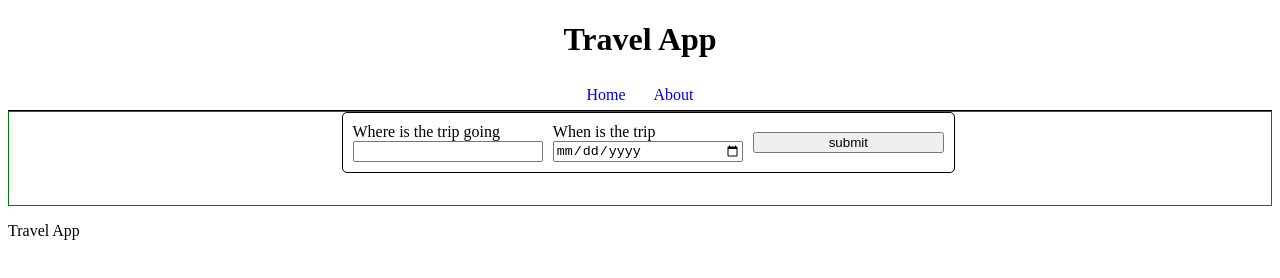
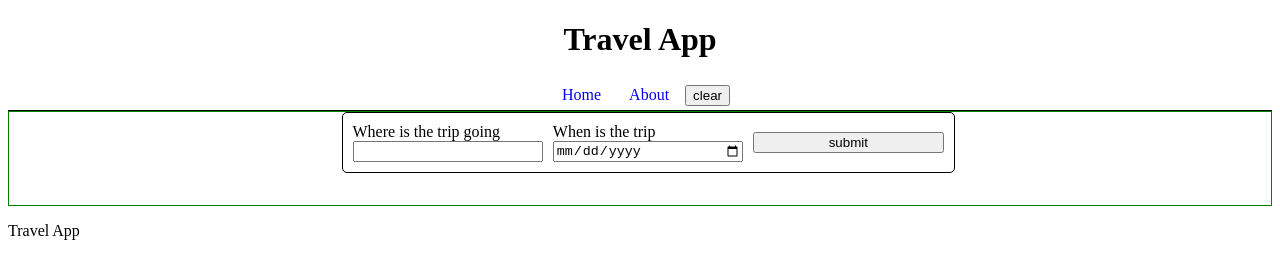
Before and after one commit to uDegr345/travel-app, a website built with webpack: page src/client/views/index.html in a window 1280 px wide. Built offline with nearby package versions, Linux system fonts and the light colour scheme.

Commit message:
removed logging

```diff
--- a/src/client/js/dateChecker.js
+++ b/src/client/js/dateChecker.js
@@ -1,9 +1,7 @@
 function isDateInRange(pickedDate) {
     const travelDate = new Date(pickedDate)
-    console.log(travelDate)
     const daysToTravel = calculateDaysToTravel(travelDate)
 
-    console.log(daysToTravel)
     if(daysToTravel<= 16) {
         return true
     } else {
@@ -13,12 +11,9 @@ function isDateInRange(pickedDate) {
 }
 function calculateDaysToTravel(travelDate) {
     const today = new Date();
-    console.log(today)
     const difference  = travelDate.getTime() - today.getTime()
 
-    console.log(difference)
     const testvalue =  Math.ceil(difference / (1000 * 3600 * 24))
-    console.log(testvalue)
     return testvalue
 }
 
--- a/src/client/js/formHandler.js
+++ b/src/client/js/formHandler.js
@@ -1,3 +1,5 @@
+
+
 async function handleNewTravel(event) {
     const tripDateElement = document.getElementById('tripDate')
     const tripDateValue = tripDateElement.value
--- a/src/client/js/nominatim.js
+++ b/src/client/js/nominatim.js
@@ -5,8 +5,6 @@ const getGeolocation =  async() => {
     const placeName = document.getElementById('tripDestination')
 
     const fetchUrl = `${baseUrl}city=${placeName.value}&format=json`
-
-    console.log(`geolocurl is ${fetchUrl}`)
 
     const response = await fetch('/geolocationCall', {
         method: 'POST',
@@ -19,7 +17,6 @@ const getGeolocation =  async() => {
     })
 
    const data = await response.json()
-   console.log(data)
    return filterLatAndLang(data)
 
 
@@ -27,8 +24,6 @@ const getGeolocation =  async() => {
 
    const lat = res[0].lat
    const lon = res[0].lon
-      console.log(`lat is :${lat}`)
-   console.log(`lon is : ${lon}`)
 
    return [lat, lon]
 
--- a/src/client/js/pixabay.js
+++ b/src/client/js/pixabay.js
@@ -14,7 +14,6 @@ const getLocationImage =  async(location) => {
         body: JSON.stringify({"pixabayUrl" : fetchUrl})
     })
     const res = await response.json()
-    console.log(res)
     const webformat = res.hits[0].webformatURL;
     return webformat
 }
--- a/src/client/js/weatherbit.js
+++ b/src/client/js/weatherbit.js
@@ -16,7 +16,6 @@ const getWeatherData =  async(lat, lon) => {
         body: JSON.stringify({"weatherbitUrl" : fetchUrl})
     })
     const res = await response.json()
-    console.log(res)
 
     const temp = res.data[0].temp
     const cityName = res.city_name
--- a/src/client/views/index.html
+++ b/src/client/views/index.html
@@ -13,6 +13,7 @@
 			<ul>
 				<li><a href="#">Home</a></li>
 				<li><a href="#">About</a></li>
+				<li> <button type = 'button' id ='storageClear'>clear</button></li>
 			</ul>
 		</nav>
 	</header>
```
Also changed, not shown: src/server/server.js (+0 -7 lines).
